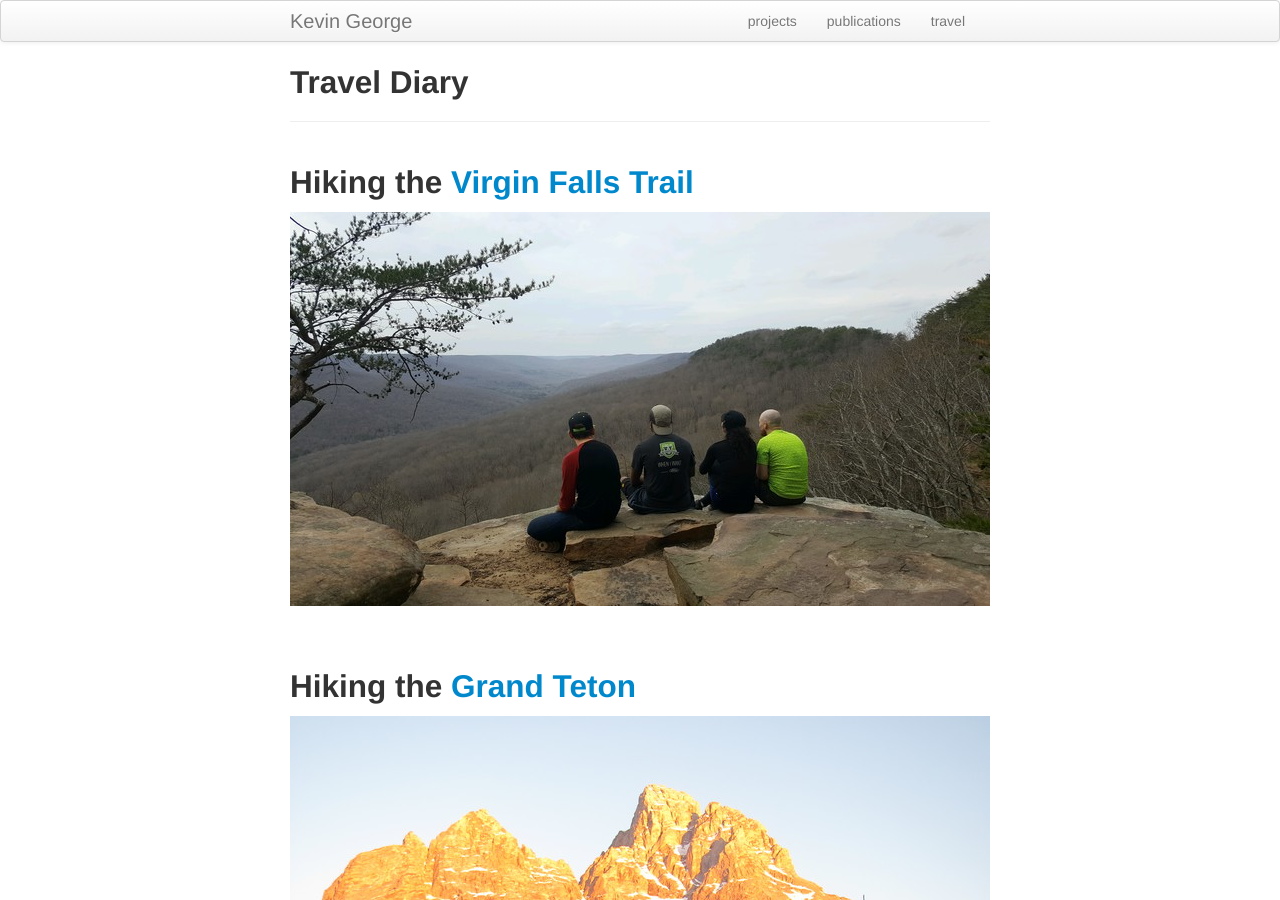
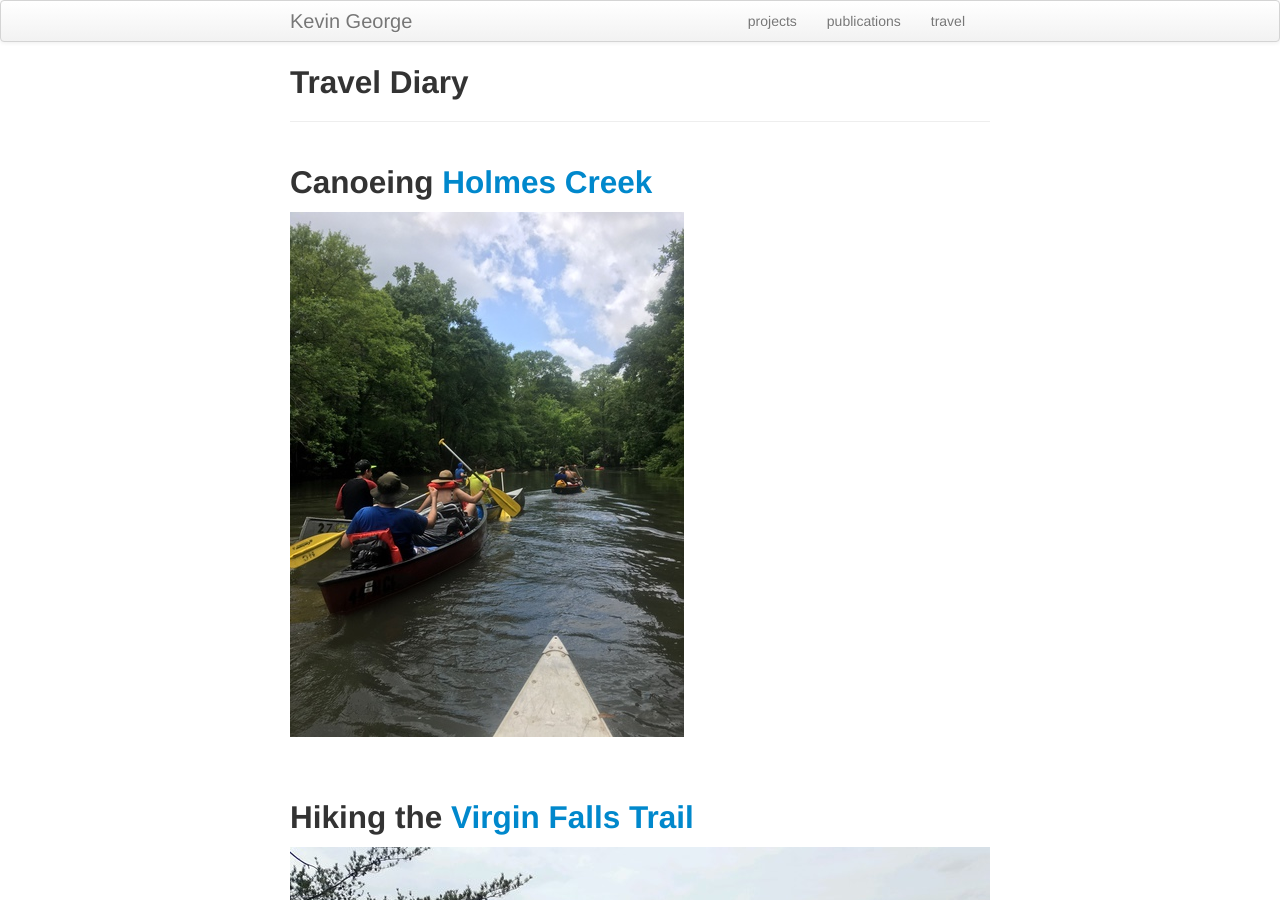
Before and after one commit to kevin-george/kevin-george.github.io, a Jekyll site: the page built from pages/travel.md, in a window 1280 px wide and 900 px high. Built offline with Jekyll 4.4.1, drawn with Linux system fonts in a browser that asks for light colours.

Commit message:
Added new entry to travel page

```diff
--- a/pages/travel.md
+++ b/pages/travel.md
@@ -3,6 +3,13 @@ layout: page
 title: Travel Diary
 description: Kevin's Travel Diary
 ---
+
+
+## Canoeing [Holmes Creek](https://dep.state.fl.us/gwt/guide/designated_paddle/Holmes_guide.pdf)
+
+![Canoeing Holmes Creek](../assets/travel/holmes.jpg "Canoeing Holmes Creek")
+
+<br/><br/>
 
 ## Hiking the [Virgin Falls Trail](http://www.cloudhiking.com/trails/virgin-falls.php)
 
```
Also changed, not shown: assets/travel/holmes.jpg (added).
